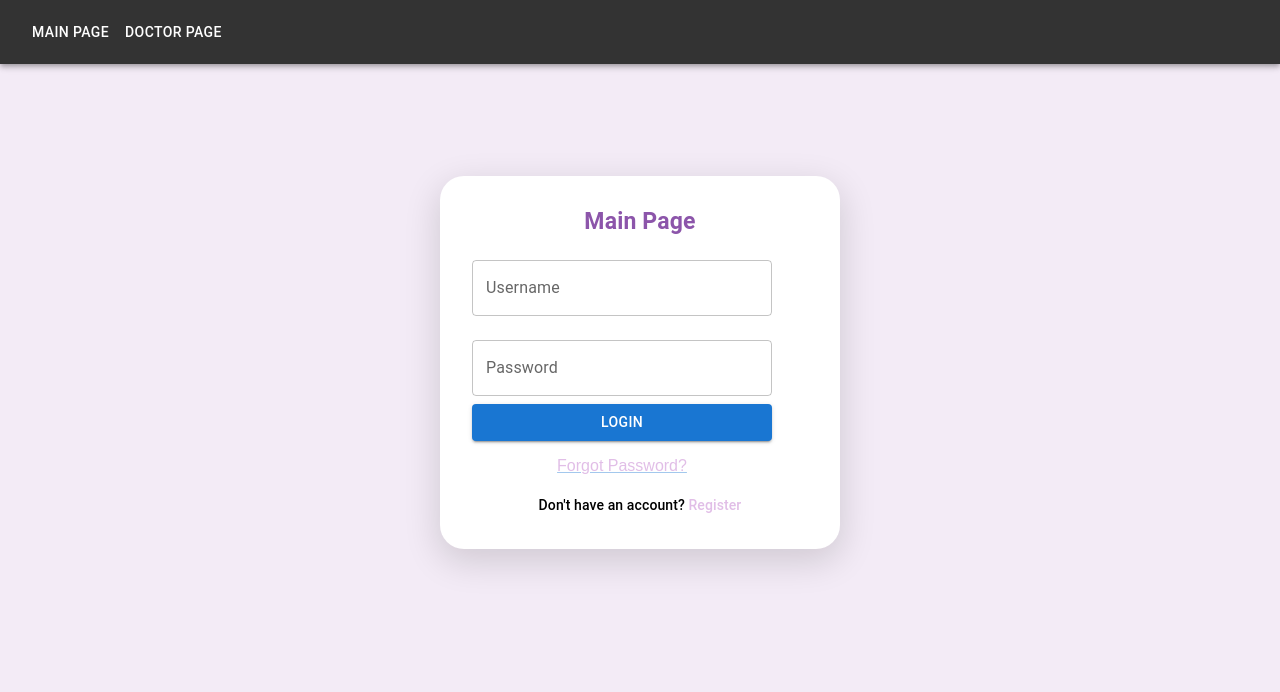
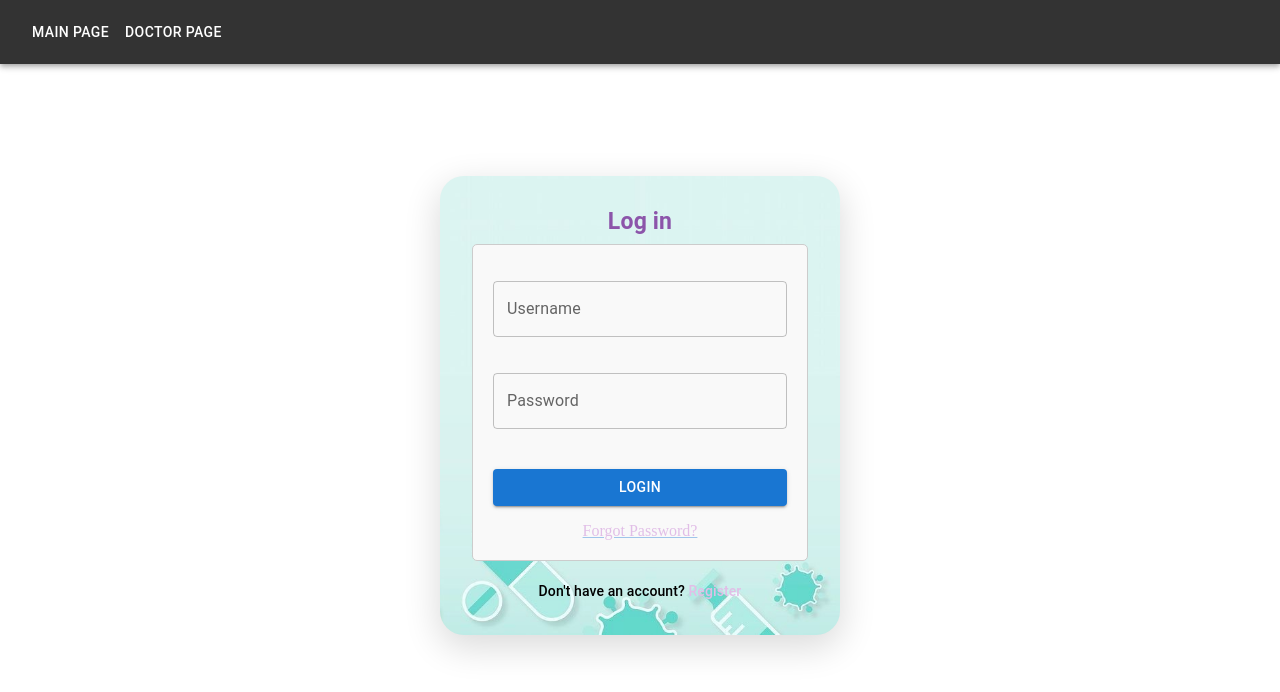
Before and after one commit to JStepnicki/Onco-Marker, a React (Vite) app in the folder frontend/: page / in a window 1280 px wide. Shown: the top 692 px of the page. Built offline with nearby package versions, Linux system fonts and the light colour scheme.

Commit message:
feat: nothing is working :D

```diff
--- a/frontend/src/components/Auth/Login.css
+++ b/frontend/src/components/Auth/Login.css
@@ -1,3 +1,25 @@
-    .login-form {
-    width: 300px;
-  }
+.login-form {
+  max-width: 400px;
+  margin: 0 auto;
+  padding: 20px;
+  border: 1px solid #ccc;
+  border-radius: 5px;
+  background-color: #f9f9f9;
+}
+
+.login-form .MuiTextField-root {
+  margin-bottom: 20px;
+}
+
+.login-form .MuiButton-root {
+  margin-top: 20px;
+}
+
+.login-form .MuiLink-root {
+  cursor: pointer;
+  color: #1976d2;
+}
+
+.login-form .MuiLink-root:hover {
+  text-decoration: underline;
+}
--- a/frontend/src/components/Auth/Register.css
+++ b/frontend/src/components/Auth/Register.css
@@ -1,7 +1,33 @@
 .register-container {
-  min-height: 50vh;
+  height: 100vh;
+  display: flex;
+  justify-content: center;
+  align-items: center;
+  margin-top: -200px;
 }
 
+
 .register-form {
-  width: 300px;
+  max-width: 400px;
+  padding: 20px;
+  border: 1px solid #ccc;
+  border-radius: 5px;
+  background-color: #f9f9f9;
 }
+
+.register-form .MuiTextField-root {
+  margin-bottom: 20px;
+}
+
+.register-form .MuiButton-root {
+  margin-top: 20px;
+}
+
+.register-form .MuiLink-root {
+  cursor: pointer;
+  color: #1976d2;
+}
+
+.register-form .MuiLink-root:hover {
+  text-decoration: underline;
+}
--- a/frontend/src/pages/MainPage.css
+++ b/frontend/src/pages/MainPage.css
@@ -1,8 +1,3 @@
-body {
-    background-color: #F3EBF6;
-    font-family: 'Ubuntu', sans-serif;
-}
-
 .main-page {
     background-color: #FFFFFF;
     width: 400px;
@@ -11,6 +6,9 @@ body {
     box-shadow: 0px 11px 35px 2px rgba(0, 0, 0, 0.14);
     padding: 2em;
     text-align: center;
+    background-image: url('../assets/medicalbkg.jpg'); /* Dodaj ścieżkę do swojego zdjęcia */
+    background-size: cover; /* Dopasuj rozmiar zdjęcia */
+    background-position: center; /* Wyśrodkuj zdjęcie */
 }
 
 .main-page h1 {
--- a/frontend/src/pages/MainPage.jsx
+++ b/frontend/src/pages/MainPage.jsx
@@ -16,7 +16,7 @@ function MainPage() {
   return (
     <div className="main-page">
       <Typography variant="h4" component="h1" gutterBottom>
-        Main Page
+        Log in
       </Typography>
       <Login />
       <Typography variant="subtitle2">
```
Also changed, not shown: frontend/src/assets/medicalbkg.jpg (added), frontend/src/components/Header/Navbar.css (added), 1 other file (tests, documents, lock files or other folders).
